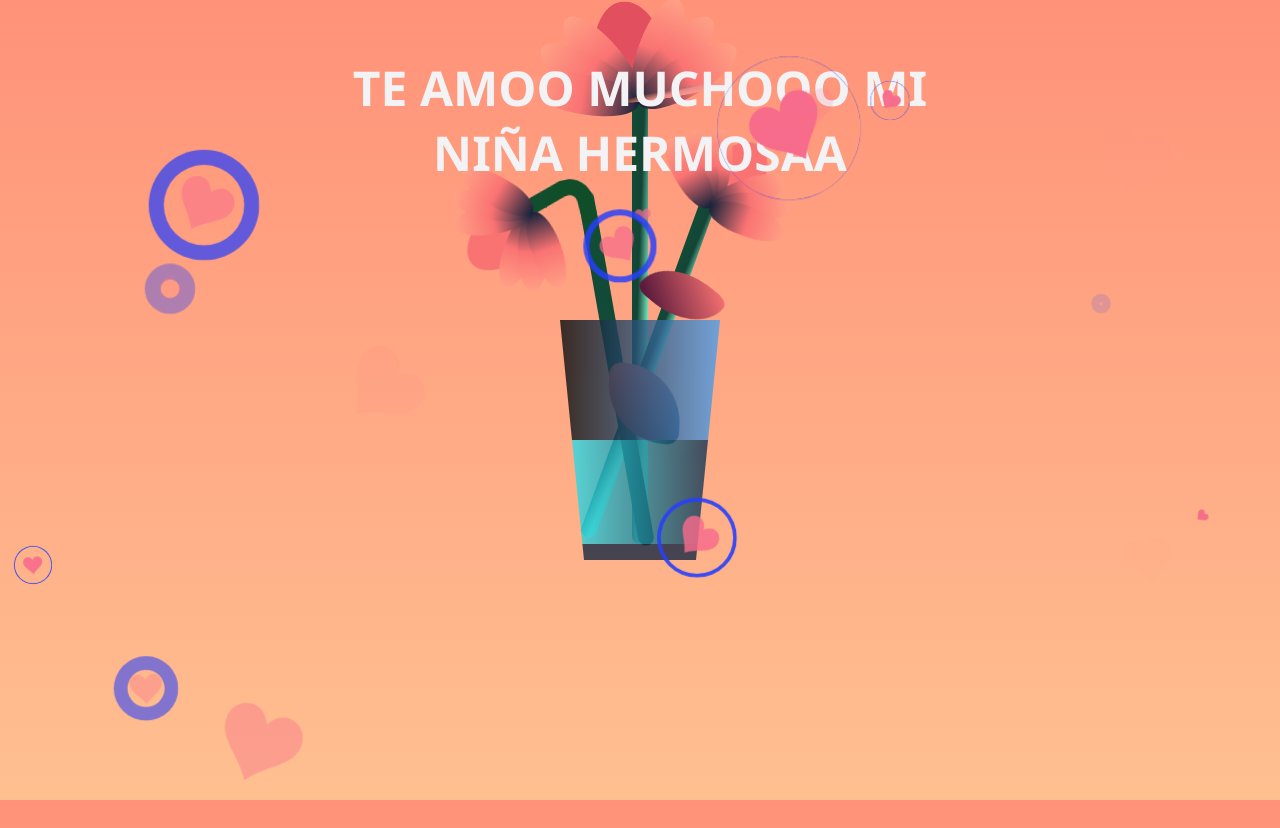
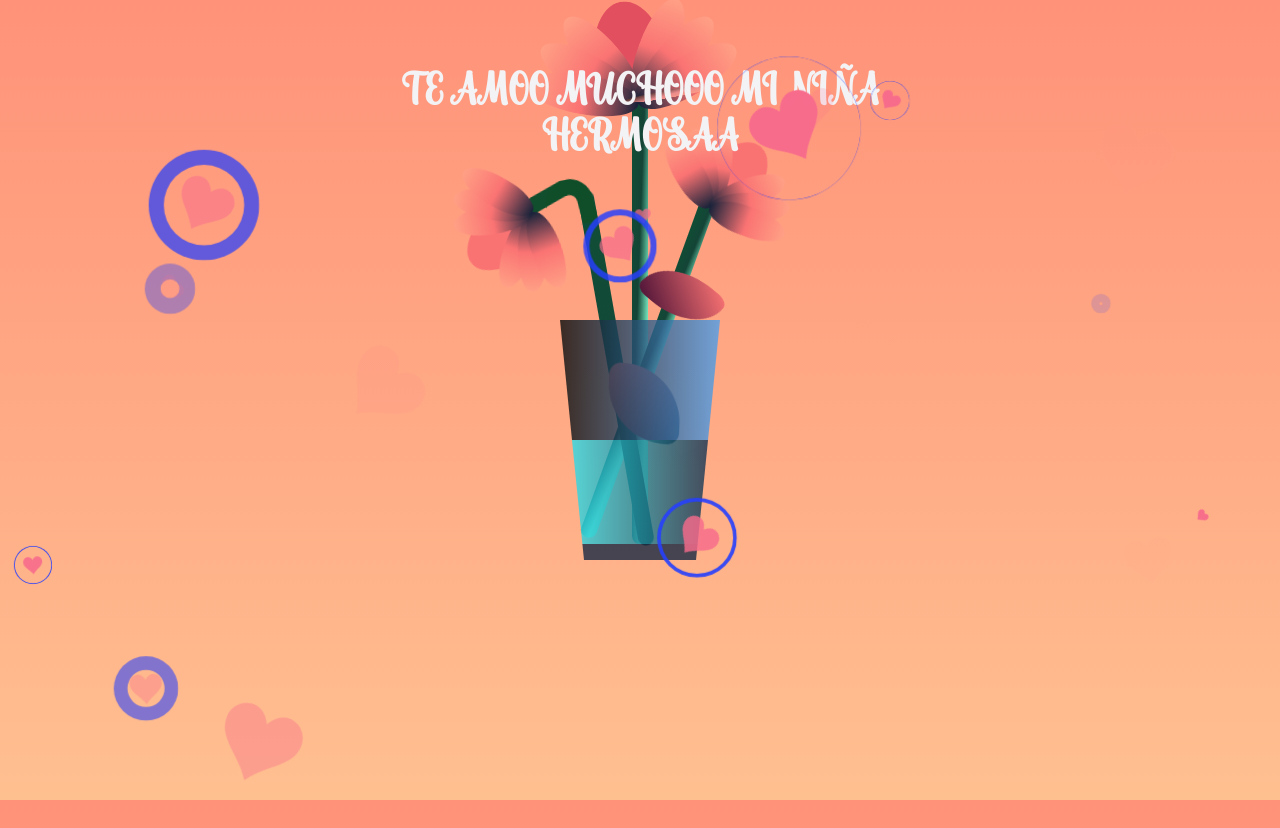
Before and after one commit to HttpSergiomx/Abremeporfavor, a plain HTML site: page index.html in a window 1280 px wide. Drawn offline with Linux system fonts and the light colour scheme.

Commit message:
Add files via upload

```diff
--- a/index.html
+++ b/index.html
@@ -6,8 +6,14 @@
   <link rel="stylesheet" href="./style.css">
 
 </head>
+<style>
+  @font-face {
+    font-family: 'mifont';
+    src: url('font.ttf') format('truetype');
+  }
+</style>
 <body>
-  <div style="z-index: 3; font-family: 'Segoe UI', Tahoma, Geneva, Verdana, sans-serif; font-size: 6vh; margin-top: 5vh; font-weight: 700;" id="texto1">TE AMOO MUCHOOO MI NIÑA HERMOSAA</div>
+  <div style="z-index: 3; font-family: 'mifont', sans-serif;; font-size: 6vh; margin-top: 5vh; font-weight: 700;" id="texto1">TE AMOO MUCHOOO MI NIÑA HERMOSAA</div>
 <div class="flower">
         <div class="f-wrapper">
             <div class="flower__line"></div>
```
Also changed, not shown: font.ttf (added), style.css (line endings or trailing spaces).
